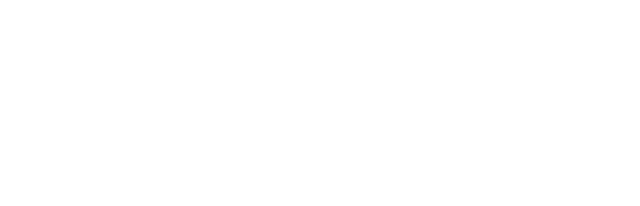
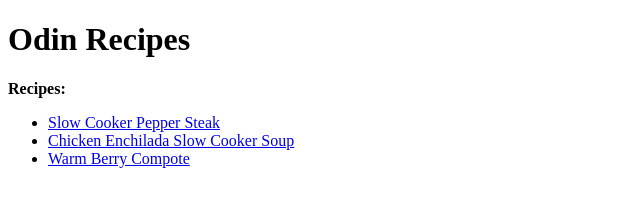
Before and after one commit to chrisharryk/odin-recipes, a plain HTML site: page index.html in a window 1280 px wide. Shown: the whole page, without its empty margins (0-640 px from the left). Drawn offline with Linux system fonts and the light colour scheme.

Commit message:
finished the changes in the index file

```diff
--- a/index.html
+++ b/index.html
@@ -6,6 +6,15 @@
     <title>Odin Recipes</title>
 </head>
 <body>
+    <h1>Odin Recipes</h1>
 
+    <p>
+        <strong>Recipes:</strong>
+        <ul>
+        <li><a href="./recipes/slowCookerPepperSteak.html">Slow Cooker Pepper Steak</a></li>
+        <li><a href="./recipes/chickenEnchiladaSlowCookerSoup.html">Chicken Enchilada Slow Cooker Soup</a></li>
+        <li><a href="./recipes/warmBerryCompote.html">Warm Berry Compote</a></li>
+        </ul>
+    </p>
 </body>
 </html>
```
